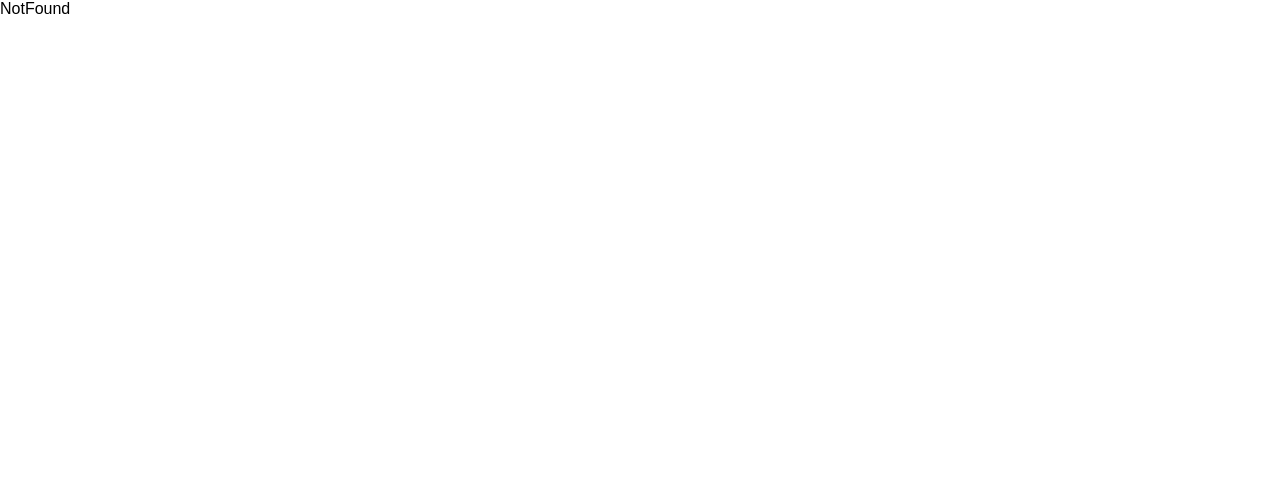
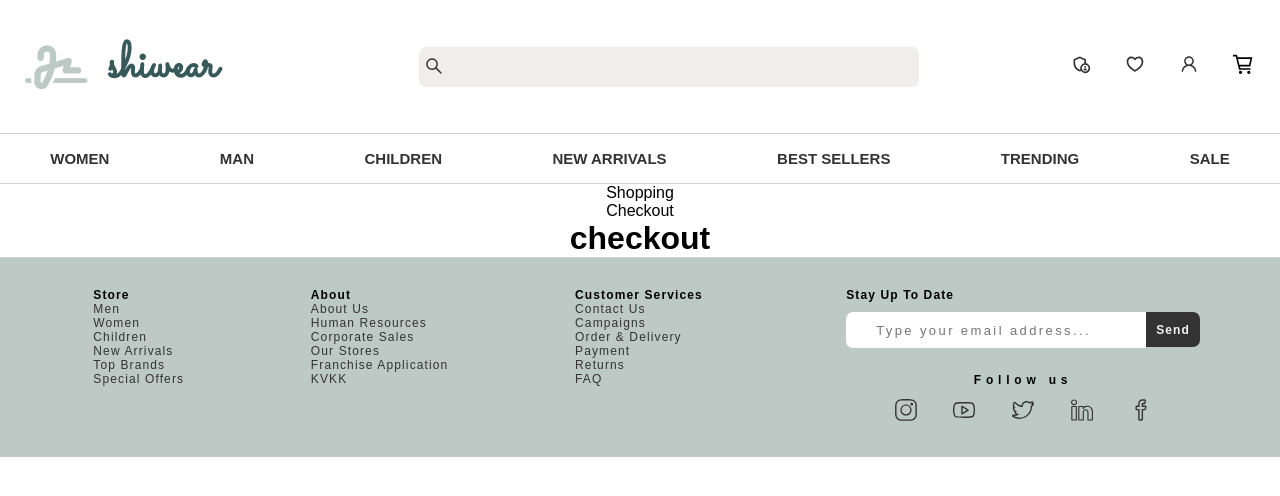
Before and after one commit to senaysenturk/e-commerce, a React (Create React App) app: page /shopping/checkout in a window 1280 px wide. Shown: the top 496 px of the page. Built offline with nearby package versions, Linux system fonts and the light colour scheme.

Commit message:
edit shopping route

```diff
--- a/src/App.js
+++ b/src/App.js
@@ -11,11 +11,12 @@ import NewArrivals from "./pages/dashboard/new-arrivals/NewArrivals";
 import BestSellers from "./pages/dashboard/best-sellers/BestSellers";
 import Trending from "./pages/dashboard/trending/Trending";
 import Sale from "./pages/dashboard/sale/Sale";
-import ShoppingCart from "./pages/dashboard/shopping-cart/ShoppingCart";
+import Shopping from "./pages/dashboard/shopping/Shopping";
+import Cart from "./pages/dashboard/shopping/cart/Cart";
 import Login from "./pages/auth/login/Login";
 import SignUp from "./pages/auth/sign-up/SignUp";
 import NotFound from "./pages/not-found/NotFound";
-import Checkout from "./pages/dashboard/checkout/Checkout";
+import Checkout from "./pages/dashboard/shopping/checkout/Checkout";
 import Favorites from "./pages/dashboard/favorites/Favorites";
 import UserProfile from "./pages/user-profile/UserProfile";
 import Products from "./pages/dashboard/product/Products";
@@ -39,7 +40,8 @@ function App() {
             <Route path="trending" element={<Trending />} />
             <Route path="sale" element={<Sale />} />
             <Route path="user-profile" element={<UserProfile />} />
-            <Route path="shopping-cart" element={<ShoppingCart />}>
+            <Route path="shopping" element={<Shopping />}>
+              <Route path="cart" element={<Cart />} />
               <Route path="checkout" element={<Checkout />} />
             </Route>
             <Route path="products" element={<Products />}>
--- a/src/components/app/shopping-cart/order-summary/OrderSummary.js
+++ b/src/components/app/shopping-cart/order-summary/OrderSummary.js
@@ -61,7 +61,7 @@ export const OrderSummary = ({ price }) => {
             <div className="order-confirm">
               <button
                 className="btn btn-gray"
-                onClick={() => navigate("checkout")}
+                onClick={() => navigate("/shopping/checkout")}
               >
                 Confirm Bag
               </button>
--- a/src/components/shared/cart-card/CartCard.js
+++ b/src/components/shared/cart-card/CartCard.js
@@ -53,7 +53,7 @@ export const CartCard = () => {
       <div className="view-bag">
         <button
           className="btn btn-gray"
-          onClick={() => navigate("/shopping-cart")}
+          onClick={() => navigate("/shopping/cart")}
         >
           View Bag
         </button>
--- /dev/null
+++ b/src/pages/dashboard/shopping/Shopping.js
@@ -0,0 +1,13 @@
+import React from "react";
+import { Outlet } from "react-router-dom";
+
+export const Shopping = () => {
+  return (
+    <>
+      <div>Shopping</div>
+      <Outlet />
+    </>
+  );
+};
+
+export default Shopping;
--- a/src/pages/dashboard/shopping-cart/ShoppingCart.js
+++ b/src/pages/dashboard/shopping/cart/Cart.js
@@ -1,13 +1,10 @@
 import React, { useState } from "react";
-import list from "../../../data";
+import list from "../../../../data";
 import "./style.scss";
 
-import OrderSummary from "../../../components/app/shopping-cart/order-summary/OrderSummary";
-import OrderItem from "../../../components/app/shopping-cart/order-item/OrderItem";
-import Header from "../../../components/shared/header/Header";
-import { Outlet } from "react-router-dom";
+import OrderItem from "../../../../components/app/shopping-cart/order-item/OrderItem";
 
-export const ShoppingCart = () => {
+export const Cart = () => {
   const [cart, setCart] = useState([...list]);
   const [message, setMessage] = useState("");
 
@@ -53,11 +50,10 @@ export const ShoppingCart = () => {
             setMessage={setMessage}
           />
           {/* <OrderSummary price={price} /> */}
-          <Outlet />
         </div>
       </div>
     </>
   );
 };
 
-export default ShoppingCart;
+export default Cart;
--- a/src/pages/dashboard/shopping-cart/style.scss
+++ b/src/pages/dashboard/shopping/cart/style.scss
@@ -12,7 +12,7 @@
         font-size: .875rem;
         line-height: 1.25rem;
         --tw-text-opacity: 1;
-        color: rgba(233,81,81,var(--tw-text-opacity));
+        color: rgba(233, 81, 81, var(--tw-text-opacity));
     }
 
     .shopping-cart-content {
--- a/src/pages/not-found/NotFound.js
+++ b/src/pages/dashboard/shopping/checkout/Checkout.js
@@ -1,9 +1,11 @@
 import React from 'react'
 
-export const NotFound = () => {
+export const Checkout = () => {
   return (
-    <div>NotFound</div>
+    <div>Checkout
+        <h1>checkout</h1>
+    </div>
   )
 }
 
-export default NotFound;
+export default Checkout;
```
